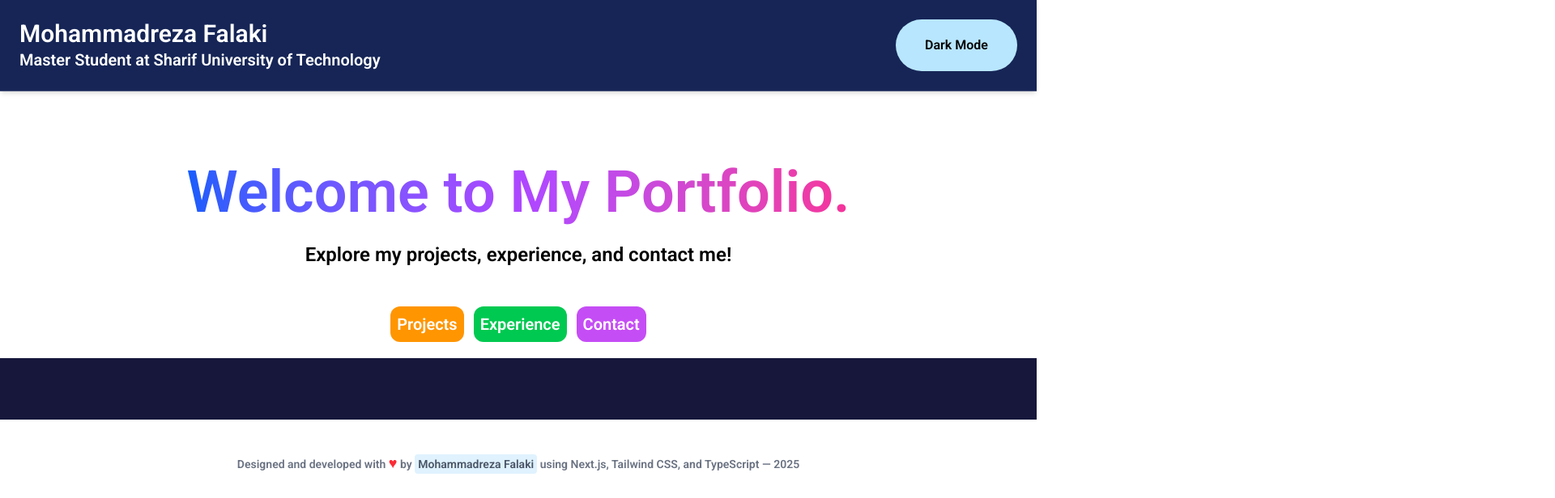
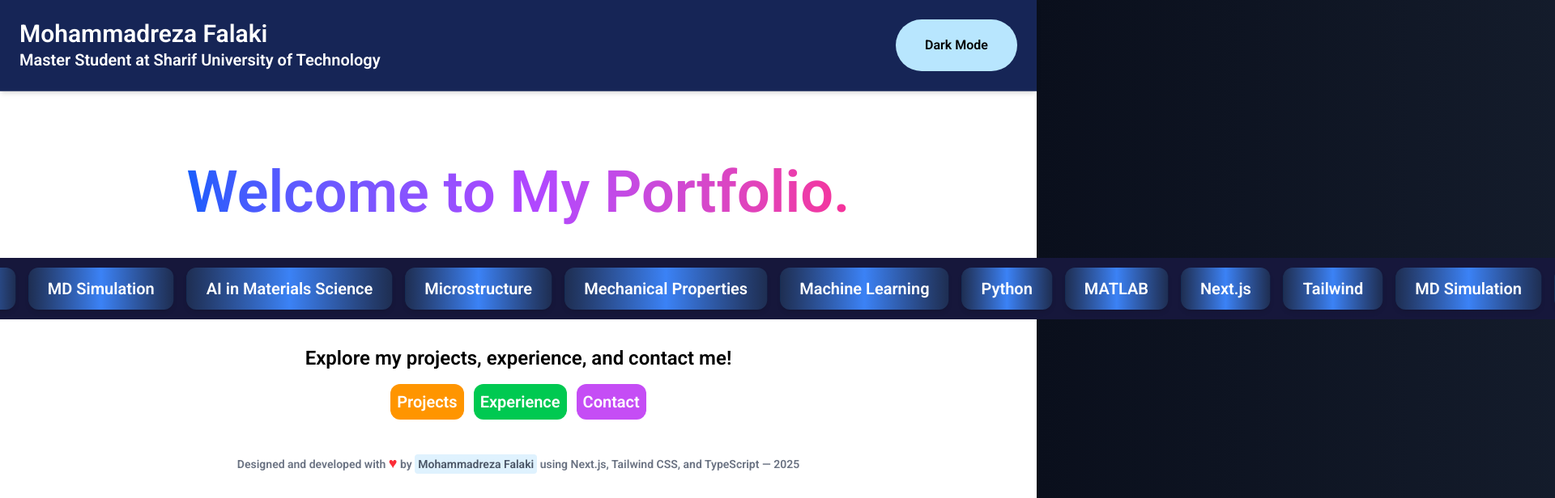
Before and after one commit to Mohammad-Reza-Falaki/my-new-portfolio, a Next.js app: page / in a window 1280 px wide. Shown: the top 616 px of the page at 81% size, 1920 px wide, since content can reach past the window. Built offline with nearby package versions, Linux system fonts and the light colour scheme.

Commit message:
marquee updated.

```diff
--- a/public/components/marquee.tsx
+++ b/public/components/marquee.tsx
@@ -14,7 +14,7 @@ export default function Marquee() {
   return (
     <div className="overflow-hidden whitespace-nowrap bg-[#16173b] py-3">
       <div className="inline-flex animate-marquee space-x-4">
-        {[...marqueeData, ...marqueeData].map((item, index) => (
+        {[...marqueeData, ...marqueeData, ...marqueeData, ...marqueeData].map((item, index) => (
           <div
             key={index}
             className="bg-sky-700 text-white text-xl font-semibold px-6 py-3 rounded-xl shadow-md bg-gradient-to-r from-[#1e2e52] via-[#3b82f6] to-[#1e2e52]
--- a/src/app/globals.css
+++ b/src/app/globals.css
@@ -46,25 +46,13 @@ a {
 }
 
 .animate-marquee {
-  animation: marquee 50s linear infinite;
+  animation: marquee 250s linear infinite;
   float: left;
 }
 
-/* .marquee-container {
-  overflow: hidden;
-  white-space: nowrap;
-  display: flex;
-}
-
-.marquee-content {
-  display: flex;
-  gap: 2rem;
-  animation: marquee 25s linear infinite;
-} */
-
 @keyframes marquee {
   0% {
-    transform: translateX(100%);
+    transform: translateX(0);
   }
   100% {
     transform: translateX(-100%);
--- a/src/app/page.tsx
+++ b/src/app/page.tsx
@@ -39,10 +39,13 @@ export default function Home() {
         <h2 className="text-5xl text-center md:text-7xl leading-tight font-bold mb-4 bg-gradient-to-r from-blue-600 via-purple-500 to-pink-500 text-transparent bg-clip-text">
           Welcome to My Portfolio.
         </h2>
-        <p className="mb-4 text-center text-2xl text-black dark:text-[#6943ff] font-bold">
+        <div className="mt-5 text-center">
+          <Marquee />
+        </div>
+        <p className="mt-8 text-center text-2xl text-black dark:text-[#6943ff] font-bold">
           Explore my projects, experience, and contact me!
         </p>
-        <div className="flex mt-8 flex-col text-center md:flex-row gap-3">
+        <div className="flex mt-4 flex-col text-center md:flex-row gap-3">
           <Link href="/projects">
             <button className="bg-[#ff9500] font-semibold text-xl cursor-pointer hover:bg-[#ffa500] transition-colors duration-200 p-2 rounded-xl">
               Projects
@@ -60,9 +63,6 @@ export default function Home() {
           </Link>
         </div>
       </div>
-      <div className="mt-5 text-center">
-        <Marquee />
-      </div>
       <div>
         <footer className="text-center text-sm py-10 text-gray-500 dark:text-gray-400">
           Designed and developed with{" "}
```
